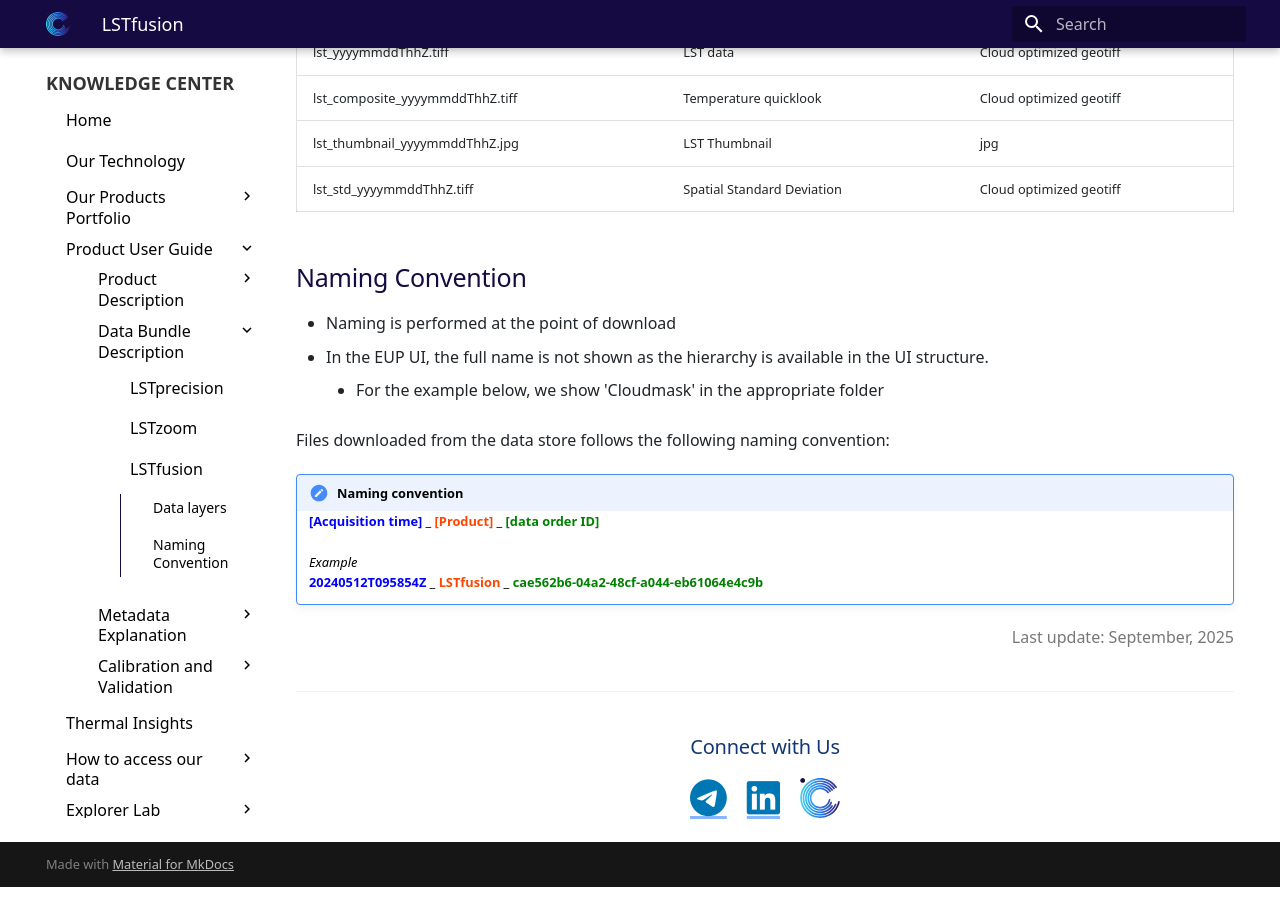
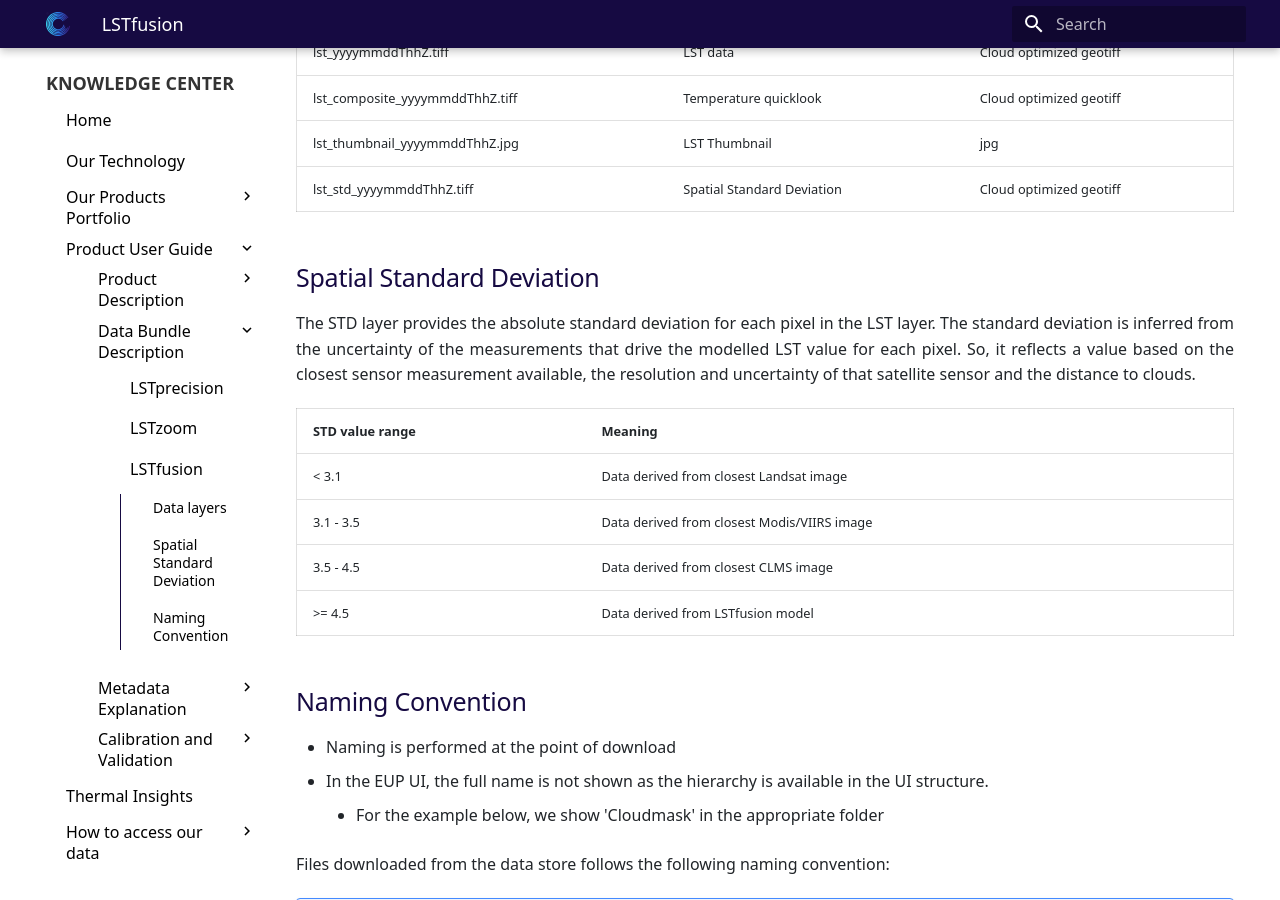
Before and after one commit to constellr/product-lst, an MkDocs documentation site: the page built from docs/LST-fusion-product-deliverables.md, in a window 1280 px wide and 900 px high, scrolled down 394 px. Built offline with MkDocs 1.6.1 and Material for MkDocs 9.7.7, drawn with Linux system fonts in a browser that asks for light colours; the version menu is left out.

Commit message:
LSTfusion STD layer description

```diff
--- a/docs/LST-fusion-product-deliverables.md
+++ b/docs/LST-fusion-product-deliverables.md
@@ -12,6 +12,16 @@
 | lst_composite_yyyymmddThhZ.tiff | Temperature quicklook | Cloud optimized geotiff |
 | lst_thumbnail_yyyymmddThhZ.jpg | LST Thumbnail | jpg |
 | lst_std_yyyymmddThhZ.tiff | Spatial Standard Deviation | Cloud optimized geotiff |
+
+## Spatial Standard Deviation
+The STD layer provides the absolute standard deviation for each pixel in the LST layer. The standard deviation is inferred from the uncertainty of the measurements that drive the modelled LST value for each pixel. So, it reflects a value based on the closest sensor measurement available, the resolution and uncertainty of that satellite sensor and the distance to clouds.
+
+| STD value range | Meaning |
+| --- | --- |
+| < 3.1 | Data derived from closest Landsat image |
+| 3.1 - 3.5 | Data derived from closest Modis/VIIRS image |
+| 3.5 - 4.5 | Data derived from closest CLMS image |
+| >= 4.5 | Data derived from LSTfusion model |
 
 
 ## Naming Convention
```
